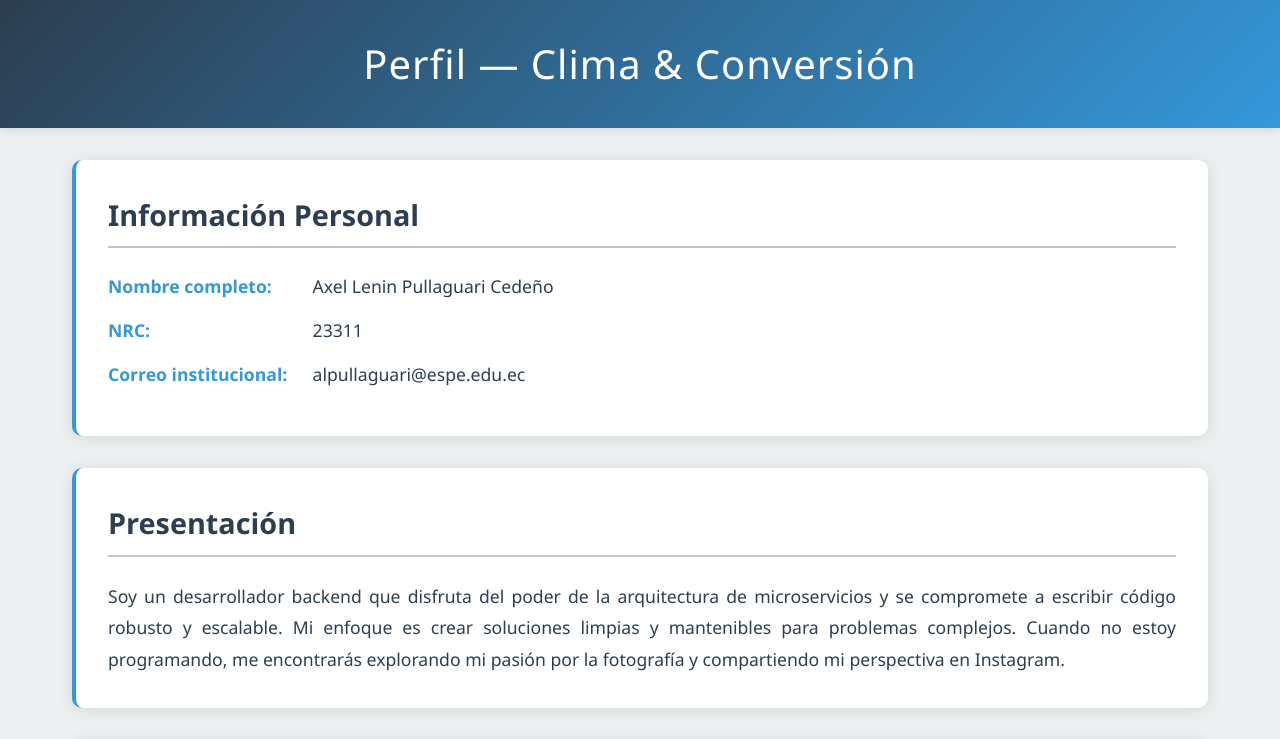
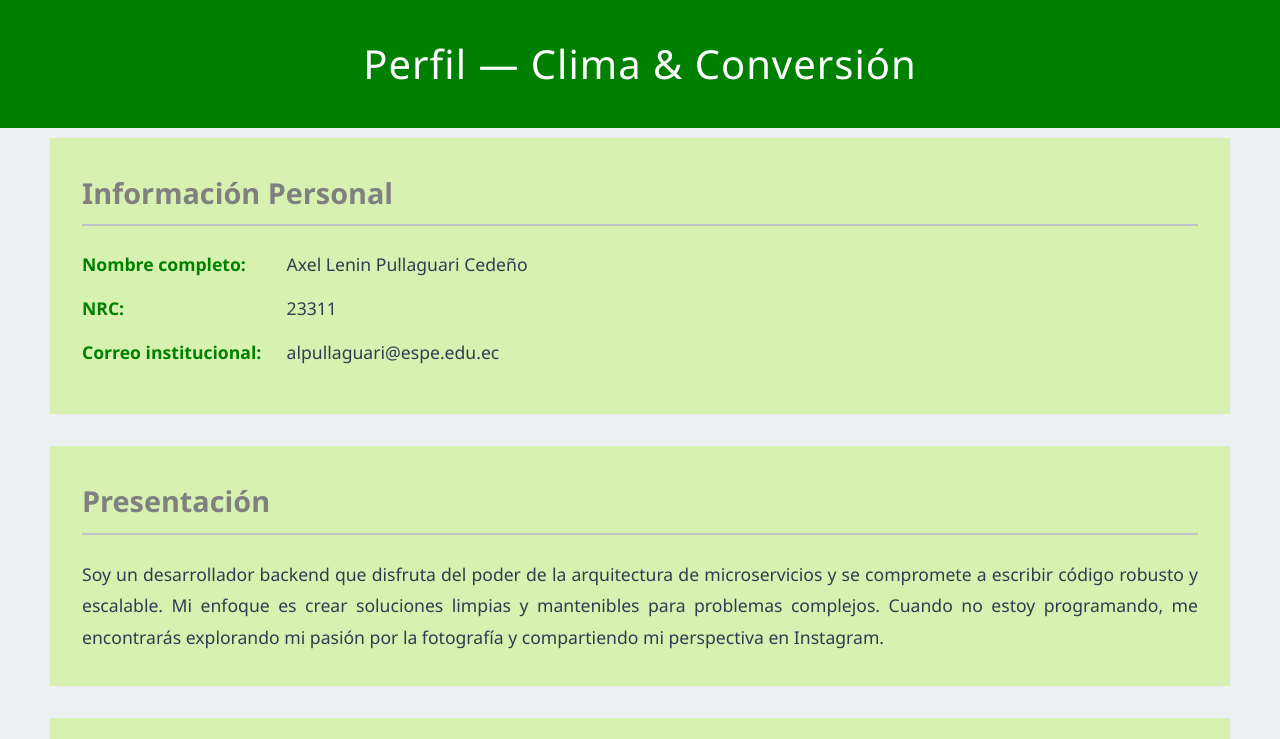
Before and after one commit to ALPullaguariSW/examenFinalPruebas, a website with bundled scripts: page public/index.html in a window 1280 px wide. Shown: the top 739 px of the page. Built offline with nearby package versions, Linux system fonts and the light colour scheme.

Commit message:
Pagina para desplegar

```diff
--- a/public/styles.css
+++ b/public/styles.css
@@ -1,14 +1,14 @@
 /* Variables de colores */
 :root {
-    --primary-color: #2c3e50;
-    --secondary-color: #3498db;
+    --primary-color: grey;
+    --secondary-color: green;
     --accent-color: #e74c3c;
     --background-color: #ecf0f1;
     --text-color: #2c3e50;
     --border-color: #bdc3c7;
 }
 
-/* Reset y estilos base */
+/* Reset y estilos como se piden en el examen para cada seccion */
 * {
     margin: 0;
     padding: 0;
@@ -24,11 +24,11 @@ body {
 
 /* Header */
 header {
-    background: linear-gradient(135deg, var(--primary-color), var(--secondary-color));
+    background: green;
     color: white;
     text-align: center;
     padding: 2rem 0;
-    box-shadow: 0 2px 10px rgba(0,0,0,0.1);
+
 }
 
 header h1 {
@@ -41,16 +41,13 @@ header h1 {
 main {
     max-width: 1200px;
     margin: 0 auto;
-    padding: 2rem;
+    padding: 10px;
 }
 
 section {
-    background: white;
-    border-radius: 10px;
+    background: rgb(215, 241, 177);
     padding: 2rem;
     margin-bottom: 2rem;
-    box-shadow: 0 2px 15px rgba(0,0,0,0.1);
-    border-left: 4px solid var(--secondary-color);
 }
 
 section h2 {
@@ -106,14 +103,16 @@ section h2 {
     gap: 2rem;
 }
 
-.temp-conversion, .moving-average {
+.temp-conversion,
+.moving-average {
     background: var(--background-color);
     padding: 1.5rem;
     border-radius: 8px;
     border: 1px solid var(--border-color);
 }
 
-.temp-conversion h3, .moving-average h3 {
+.temp-conversion h3,
+.moving-average h3 {
     color: var(--primary-color);
     margin-bottom: 1rem;
     font-size: 1.3rem;
@@ -214,7 +213,7 @@ section {
 
 section:hover {
     transform: translateY(-2px);
-    box-shadow: 0 4px 20px rgba(0,0,0,0.15);
+    box-shadow: 0 4px 20px rgba(0, 0, 0, 0.15);
 }
 
 .input-group button {
```
Also changed, not shown: jest.config.js (+0 -10 lines), package.json (+0 -12 lines), src/utils/clima.js (+11 -24 lines), src/utils/clima.test.js (+6 -0 lines).
